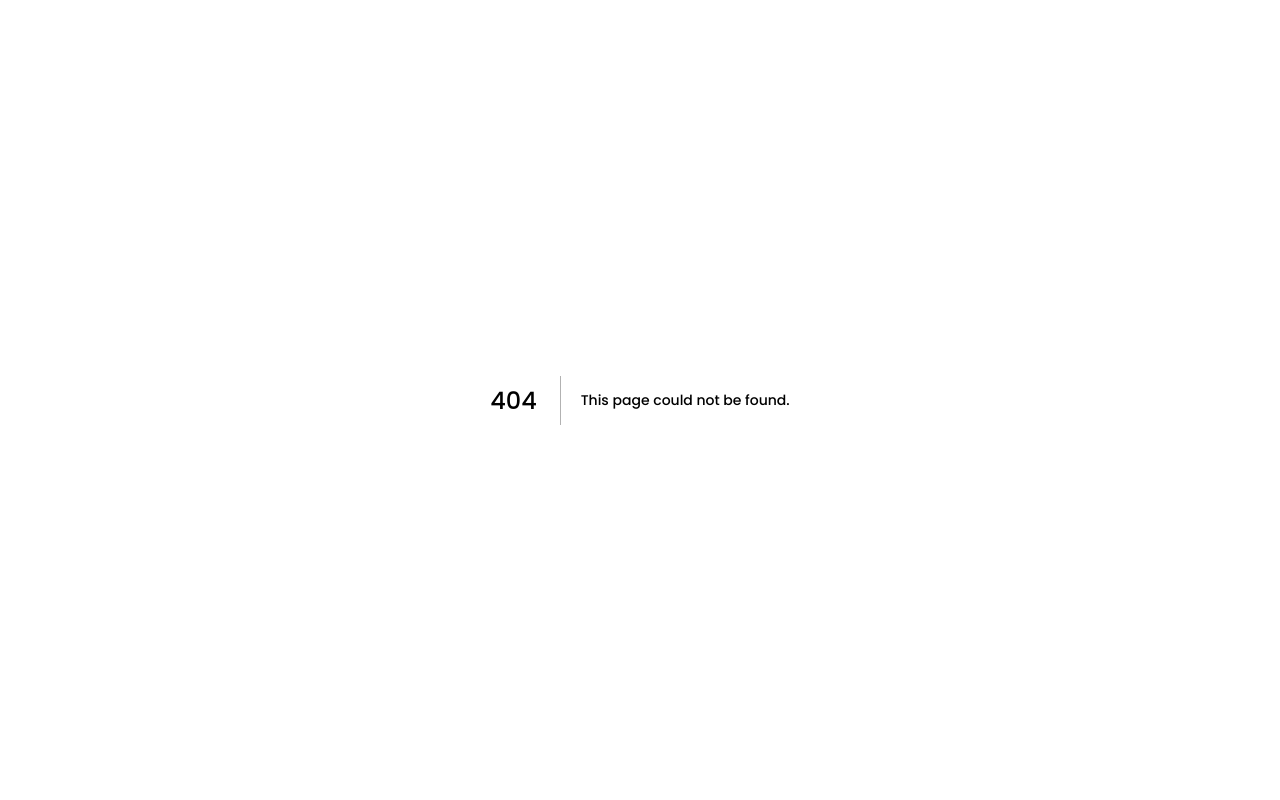
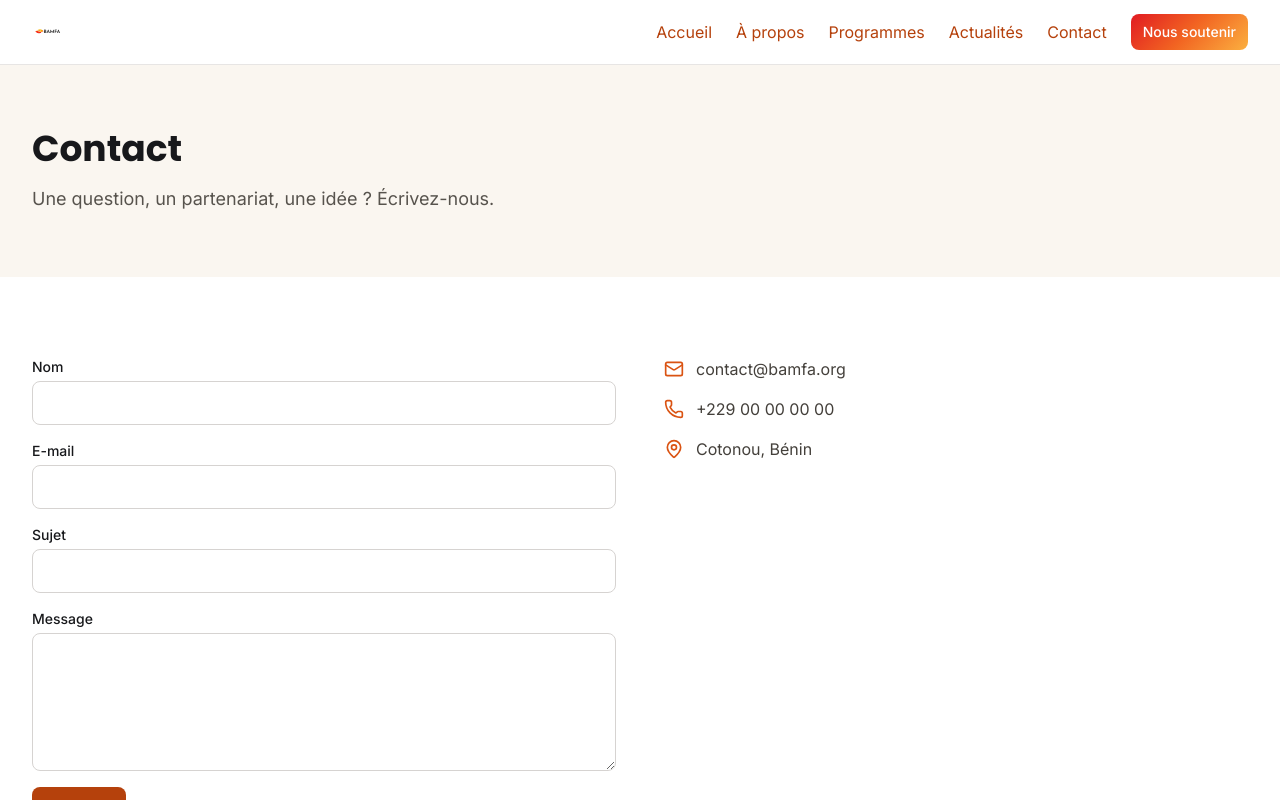
Before and after one commit to bamfatech/plateforme-bamfa-frontend, a Next.js app: page /contact in a window 1280 px wide. Before the commit this address had no page. Shown: the top 800 px of the page. Built offline with nearby package versions, Linux system fonts and the light colour scheme.

Commit message:
feat(frontend): page contact (formulaire UI + coordonnees)

```diff
--- /dev/null
+++ b/app/(public)/contact/page.tsx
@@ -0,0 +1,41 @@
+import { Mail, MapPin, Phone } from "lucide-react";
+
+import { Container } from "@/components/ui/Container";
+import { Section } from "@/components/ui/Section";
+import { PageHeader } from "@/components/sections/PageHeader";
+import { ContactForm } from "@/components/contact/ContactForm";
+import { contact } from "@/content/contact";
+
+export const metadata = {
+  title: "Contact — BAMFA",
+  description: "Contactez BAMFA : question, partenariat ou proposition.",
+};
+
+export default function ContactPage() {
+  return (
+    <>
+      <PageHeader title={contact.header.title} intro={contact.header.intro} />
+      <Section>
+        <Container className="grid grid-cols-1 gap-12 lg:grid-cols-2">
+          <ContactForm />
+          <ul className="flex flex-col gap-4 text-stone-700">
+            <li className="flex items-center gap-3">
+              <Mail className="h-5 w-5 text-primary-600" aria-hidden="true" />
+              <a className="hover:underline" href={`mailto:${contact.coordinates.email}`}>
+                {contact.coordinates.email}
+              </a>
+            </li>
+            <li className="flex items-center gap-3">
+              <Phone className="h-5 w-5 text-primary-600" aria-hidden="true" />
+              <span>{contact.coordinates.phone}</span>
+            </li>
+            <li className="flex items-center gap-3">
+              <MapPin className="h-5 w-5 text-primary-600" aria-hidden="true" />
+              <span>{contact.coordinates.address}</span>
+            </li>
+          </ul>
+        </Container>
+      </Section>
+    </>
+  );
+}
--- /dev/null
+++ b/components/contact/ContactForm.tsx
@@ -0,0 +1,86 @@
+"use client";
+
+import { useState } from "react";
+
+import { Alert } from "@/components/ui/Alert";
+import { Button } from "@/components/ui/Button";
+import { Field } from "@/components/ui/Field";
+
+type Errors = { name?: string; email?: string; message?: string };
+
+export function ContactForm() {
+  const [values, setValues] = useState({ name: "", email: "", subject: "", message: "" });
+  const [errors, setErrors] = useState<Errors>({});
+  const [sent, setSent] = useState(false);
+
+  function set(field: keyof typeof values, value: string) {
+    setValues((v) => ({ ...v, [field]: value }));
+  }
+
+  function validate(): Errors {
+    const e: Errors = {};
+    if (!values.name.trim()) e.name = "Le nom est requis.";
+    if (!values.email.trim()) e.email = "L'e-mail est requis.";
+    else if (!/^[^\s@]+@[^\s@]+\.[^\s@]+$/.test(values.email)) e.email = "Format d'e-mail invalide.";
+    if (!values.message.trim()) e.message = "Le message est requis.";
+    return e;
+  }
+
+  function handleSubmit(event: React.FormEvent) {
+    event.preventDefault();
+    const e = validate();
+    setErrors(e);
+    if (Object.keys(e).length === 0) {
+      // TODO Sprint 2 : brancher POST /api/v1/forms/contact/
+      setSent(true);
+    }
+  }
+
+  return (
+    <form onSubmit={handleSubmit} noValidate className="flex flex-col gap-4">
+      {sent && <Alert variant="info">Merci ! Le formulaire sera bientôt opérationnel.</Alert>}
+      <Field
+        label="Nom"
+        value={values.name}
+        onChange={(e) => set("name", e.target.value)}
+        error={errors.name}
+      />
+      <Field
+        label="E-mail"
+        type="email"
+        value={values.email}
+        onChange={(e) => set("email", e.target.value)}
+        error={errors.email}
+      />
+      <Field
+        label="Sujet"
+        value={values.subject}
+        onChange={(e) => set("subject", e.target.value)}
+      />
+      <div className="flex flex-col gap-1">
+        <label htmlFor="message" className="text-sm font-medium text-ink">
+          Message
+        </label>
+        <textarea
+          id="message"
+          rows={5}
+          value={values.message}
+          onChange={(e) => set("message", e.target.value)}
+          aria-invalid={errors.message ? true : undefined}
+          aria-describedby={errors.message ? "message-error" : undefined}
+          className={`rounded-md border px-3 py-2 outline-none focus-visible:ring-2 focus-visible:ring-primary-500 ${
+            errors.message ? "border-danger" : "border-stone-300"
+          }`}
+        />
+        {errors.message && (
+          <p id="message-error" className="text-sm text-danger-text">
+            {errors.message}
+          </p>
+        )}
+      </div>
+      <Button type="submit" className="self-start">
+        Envoyer
+      </Button>
+    </form>
+  );
+}
--- /dev/null
+++ b/content/contact.ts
@@ -0,0 +1,12 @@
+// Contenu de substitution — à remplacer par le contenu officiel BAMFA.
+export const contact = {
+  header: {
+    title: "Contact",
+    intro: "Une question, un partenariat, une idée ? Écrivez-nous.",
+  },
+  coordinates: {
+    email: "contact@bamfa.org",
+    phone: "+229 00 00 00 00",
+    address: "Cotonou, Bénin",
+  },
+};
```
Also changed, not shown: 1 other file (tests, documents, lock files or other folders).
